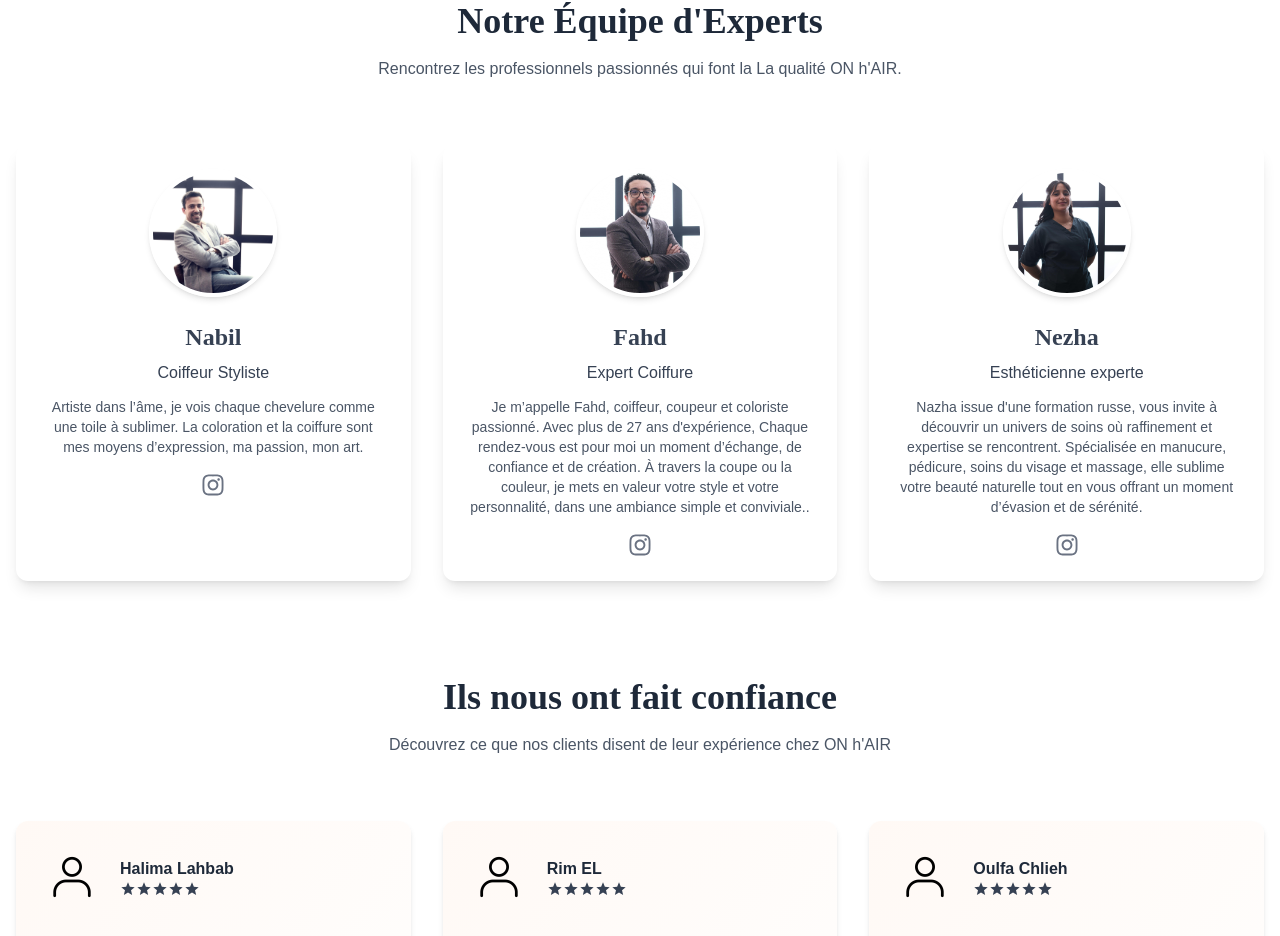
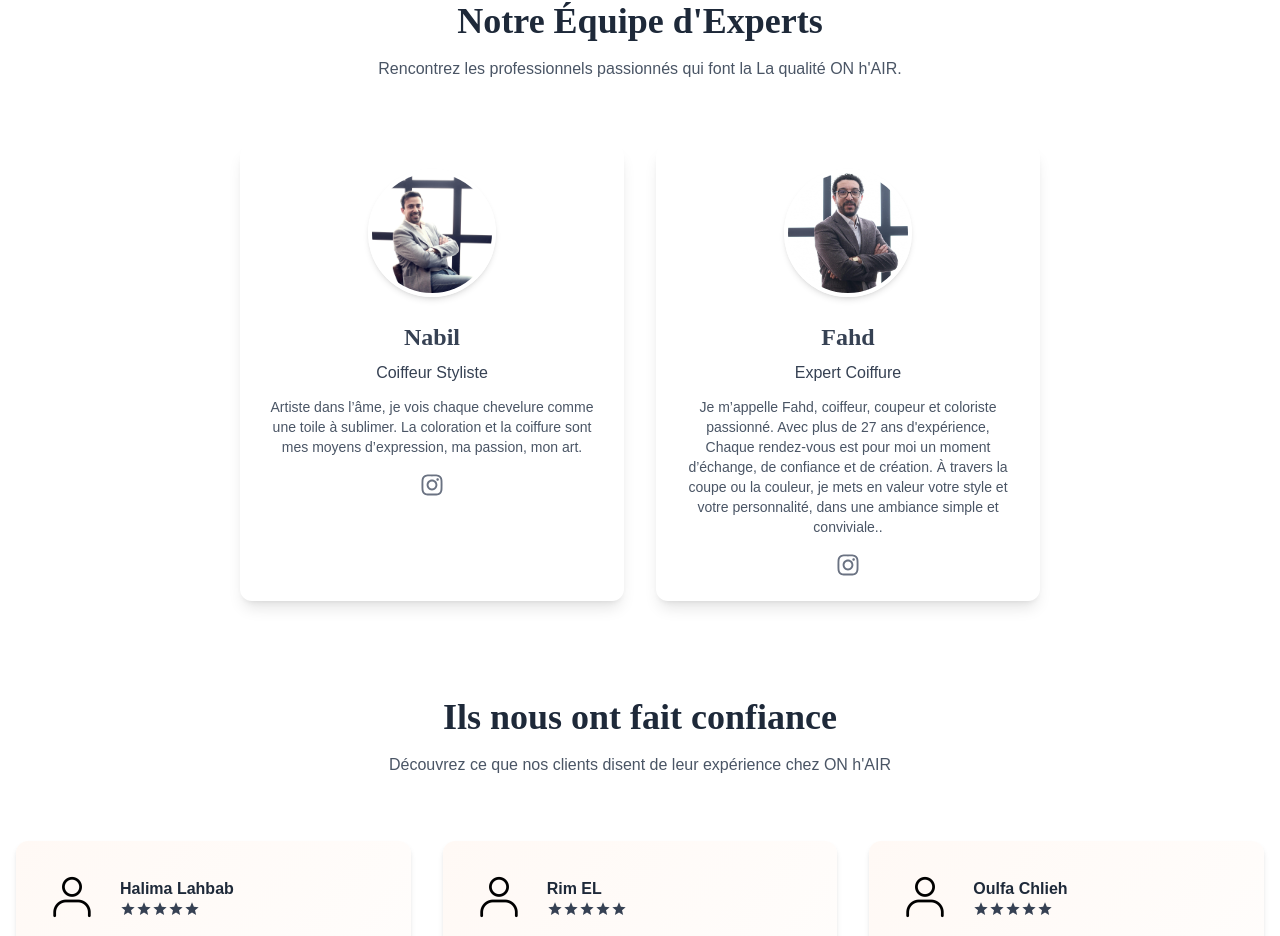
Before and after one commit to mouadgua/ON-h-AIR-SALON-DEP, a Next.js app: page / in a window 1280 px wide. Shown: the part 3559-4495 px from the top of the page. Built offline with nearby package versions, Linux system fonts and the light colour scheme.

Commit message:
nezha out / change photos

```diff
--- a/src/app/page.js
+++ b/src/app/page.js
@@ -3,8 +3,7 @@
 import React, { useEffect, useRef } from 'react';
 import Link from 'next/link';
 import { useLanguage } from '@/context/LanguageContext'; // 1. L'import du contexte
-
-// Importation propre des icônes React
+import Image from 'next/image';
 import { FaInstagram, FaWhatsapp, FaGoogle, FaChevronLeft, FaChevronRight, FaVrCardboard } from 'react-icons/fa';
 
 // LES DONNÉES
@@ -21,8 +20,7 @@ const data = {
   ],
   team: [
     { img: '/images/NABIL.jpeg', delay: '0.1s', tRole: 'teamNabilRole', tBio: 'teamNabilBio', tTitle: 'teamNabilTitle', link: 'https://www.instagram.com/nabilhaircare/' },
-    { img: '/images/FAHD.jpeg', delay: '0.2s', tRole: 'teamFahdRole', tBio: 'teamFahdBio', tTitle: 'teamFahdTitle', link: 'https://www.instagram.com/fahd_coiff' },
-    { img: '/images/NEZHA.jpeg', delay: '0.3s', tRole: 'teamNezhaRole', tBio: 'teamNezhaBio', tTitle: 'teamNezhaTitle', link: 'https://www.instagram.com/n_on_nails' }
+    { img: '/images/FAHD.jpeg', delay: '0.2s', tRole: 'teamFahdRole', tBio: 'teamFahdBio', tTitle: 'teamFahdTitle', link: 'https://www.instagram.com/fahd_coiff' }
   ],
   testimonials: [
     { name: 'Halima Lahbab', mt: 'mt-10', tText: 'testimonial1Text' },
@@ -259,13 +257,28 @@ export default function Home() {
           </p>
         </div>
 
-          <div className="grid grid-cols-1 md:grid-cols-3 gap-8">
+        <div className="flex flex-wrap justify-center gap-8">
           {data.team.map((member, index) => (
-              <div key={index} className="bg-beige-50 rounded-xl shadow-lg p-6 text-center fade-in slide-up hover:shadow-2xl transform hover:-translate-y-2 transition-all duration-300" style={{ transitionDelay: member.delay }}>
-                <img src={member.img} alt={t(member.tTitle)} className="w-32 h-32 rounded-full mx-auto mb-6 object-cover border-4 border-white shadow-md" />
+            <div
+              key={index}
+              className="w-full md:w-[calc(33.333%-2rem)] max-w-sm bg-beige-50 rounded-xl shadow-lg p-6 text-center fade-in slide-up hover:shadow-2xl transform hover:-translate-y-2 transition-all duration-300"
+              style={{ transitionDelay: member.delay }}
+            >
+              {/* Utilisation de next/image pour l'optimisation des performances */}
+              <div className="relative w-32 h-32 mx-auto mb-6">
+                <Image
+                  src={member.img}
+                  alt={t(member.tTitle)}
+                  fill
+                  sizes="(max-width: 768px) 100vw, 128px"
+                  className="rounded-full object-cover border-4 border-white shadow-md"
+                />
+              </div>
+
               <h3 className="font-serif text-2xl font-bold mb-2">{t(member.tTitle)}</h3>
               <p className="text-beige-600 font-medium mb-3">{t(member.tRole)}</p>
               <p className="text-gray-600 text-sm mb-4">{t(member.tBio)}</p>
+
               <div className="flex justify-center space-x-3">
                 <a href={member.link} target="_blank" rel="noopener noreferrer" className="text-gray-500 hover:text-beige-600 transition">
                   <FaInstagram className="text-2xl" />
```
Lines whose indentation alone changed are shown as unchanged.
